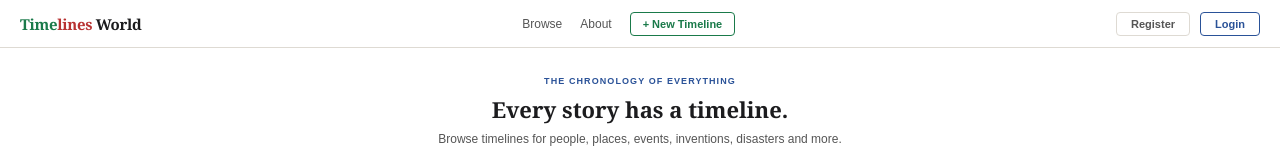
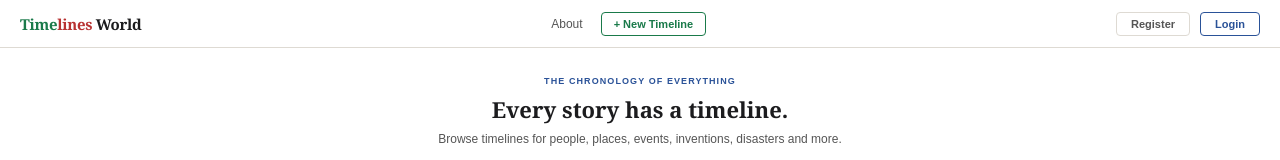
Before and after one commit to timelinesworld/tlw-frontend, a Next.js app: page / in a window 1280 px wide. Shown: the top 160 px of the page. Built offline with nearby package versions, Linux system fonts and the light colour scheme; no server answers; the database is empty.

Commit message:
Remove Browse from navbar

```diff
--- a/app/components/Navbar.tsx
+++ b/app/components/Navbar.tsx
@@ -80,7 +80,6 @@ export default function Navbar() {
 
         {/* Links */}
         <div style={{ display: 'flex', gap: '18px', fontFamily: 'Arial, sans-serif', fontSize: '12px', alignItems: 'center' }}>
-          <a href="/browse" style={{ color: '#555555', textDecoration: 'none' }}>Browse</a>
           <a href="/about" style={{ color: '#555555', textDecoration: 'none' }}>About</a>
           {/* Create Timeline Button */}
           <button
```
